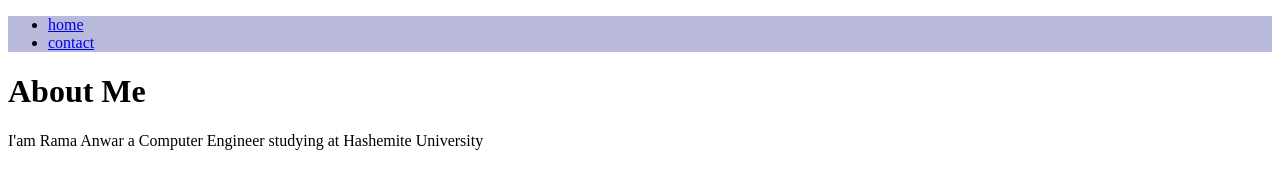
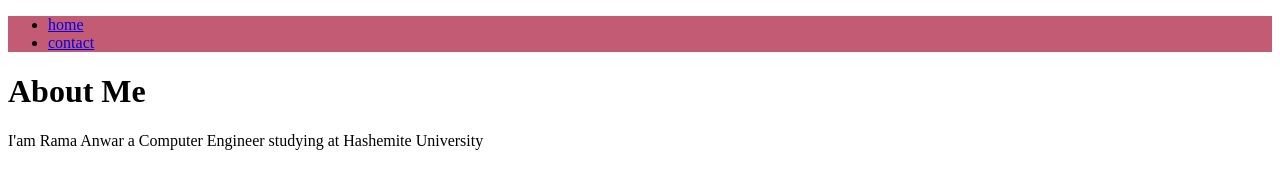
Before and after one commit to Rama-Anwar/version_control, a plain HTML site: page index.html in a window 1280 px wide. Drawn offline with Linux system fonts and the light colour scheme.

Commit message:
Changed the background color of the navbar

```diff
--- a/index.html
+++ b/index.html
@@ -6,7 +6,7 @@
     <title>Main page</title>
     <style>
         header {
-            background-color:rgb(185, 185, 219);
+            background-color:rgb(195, 91, 117);
         }
     </style>
 </head>
```
